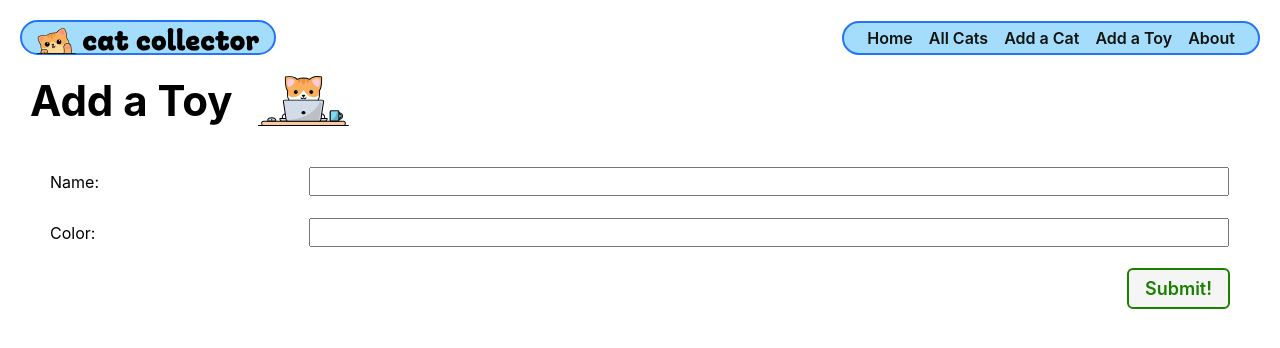
After one commit to JAlmonte295/django-cat-collector, a Django app: page /toys/create/ in a window 1280 px wide. The commit adds this page. Shown: the top 348 px of the page. Run offline with Django 5.2, Linux system fonts and the light colour scheme.

Commit message:
working on third model

```diff
--- a/catcollector/settings.py
+++ b/catcollector/settings.py
@@ -115,7 +115,7 @@ USE_TZ = True
 # Static files (CSS, JavaScript, Images)
 # https://docs.djangoproject.com/en/5.2/howto/static-files/
 
-STATIC_URL = 'static/'
+STATIC_URL = '/static/'
 
 # Default primary key field type
 # https://docs.djangoproject.com/en/5.2/ref/settings/#default-auto-field
--- a/main_app/admin.py
+++ b/main_app/admin.py
@@ -1,6 +1,8 @@
 from django.contrib import admin
-from .models import Cat, Feeding
-# Register your models here.
+from .models import Cat, Feeding, Toy
 
 admin.site.register(Cat)
 admin.site.register(Feeding)
+admin.site.register(Toy)
+
+# Register your models here.
--- a/main_app/models.py
+++ b/main_app/models.py
@@ -33,3 +33,16 @@ class Feeding(models.Model):
 
     def __str__(self):
         return f"{self.get_meal_display()} on {self.date}"
+
+    class Meta:
+        ordering = ['-date']
+
+class Toy(models.Model):
+    name = models.CharField(max_length=50)
+    color = models.CharField(max_length=20)
+
+    def __str__(self):
+        return self.name
+
+    def get_absolute_url(self):
+        return reverse('toy-detail', kwargs={'pk': self.id})
--- a/main_app/static/css/base.css
+++ b/main_app/static/css/base.css
@@ -55,6 +55,9 @@ header {
   width: 100%;
   background: var(--nav-bg-ff); /* rgba(104, 197, 248, .9) */
   border-bottom: var(--borders);
+  position: sticky;
+  top: 0;
+  z-index: 10;
 }
 
 nav {
@@ -80,7 +83,7 @@ nav a {
   text-decoration: none;
   color: var(--text-color);
   font-weight: 600;
-  font-size: 16px;
+  font-size: var(--font-reg);
 }
 
 nav a:hover {
@@ -111,6 +114,7 @@ nav li {
 }
 
 .btn {
+  display: inline-block;
   font-size: var(--font-l);
   padding: 8px 16px;
   border-radius: 6px;
@@ -168,10 +172,8 @@ nav li {
 
 @media only screen and (min-width: 768px) {
   header {
-    position: sticky;
     display: flex;
     flex-direction: row;
-    top: 0;
     align-items: center;
   }
 
--- a/main_app/templates/base.html
+++ b/main_app/templates/base.html
@@ -27,6 +27,7 @@
           <li><a href="/">Home</a></li>
           <li><a href="{% url 'cat-index' %}">All Cats</a></li>
           <li><a href="{% url 'cat-create' %}">Add a Cat</a></li>
+          <li><a href="{% url 'toy-create' %}">Add a Toy</a></li>
           <li><a href="{% url 'about' %}">About</a></li>
         </ul>
       </nav>
--- /dev/null
+++ b/main_app/templates/main_app/toy_form.html
@@ -0,0 +1,23 @@
+{% extends 'base.html' %}
+{% load static %}
+{% block head %}
+  <link rel="stylesheet" href="{% static 'css/form.css' %}" />
+{% endblock %}
+{% block content %}
+  <div class="page-header">
+    {% if object %}
+      <h1>Edit {{object.name}}</h1>
+    {% else %}
+      <h1>Add a Toy</h1>
+    {% endif %}
+    <img src="{% static 'images/nerd-cat.svg' %}" alt="A cat using a computer" />
+  </div>
+  <form action="" method="post" class="form-container" autocomplete="off">
+    {% csrf_token %}
+    <table>
+      {{ form.as_table }}
+    </table>
+    <button type="submit" class="btn submit">Submit!</button>
+  </form>
+
+{% endblock %}
--- a/main_app/urls.py
+++ b/main_app/urls.py
@@ -10,4 +10,7 @@ urlpatterns = [
     path('cats/create/', views.CatCreate.as_view(), name='cat-create'),
     path('cats/<int:pk>/update/', views.CatUpdate.as_view(), name='cat-update'),
     path('cats/<int:pk>/delete/', views.CatDelete.as_view(), name='cat-delete'),
+    path('cats/<int:cat_id>/add_feeding/', views.add_feeding, name='add_feeding'),
+    path('toys/create/', views.ToyCreate.as_view(), name='toy-create'),
+
 ]
--- a/main_app/views.py
+++ b/main_app/views.py
@@ -1,6 +1,8 @@
-from django.shortcuts import render
+from django.shortcuts import render, redirect
 from django.views.generic.edit import CreateView, UpdateView, DeleteView
-from .models import Cat
+from .models import Cat, Toy
+from .forms import FeedingForm
+
 
 # Create your views here.
 from django.http import HttpResponse
@@ -17,7 +19,24 @@ def cat_index(request):
 
 def cat_detail(request, cat_id):
     cat = Cat.objects.get(id=cat_id)
-    return render(request, 'cats/detail.html', {'cat': cat})
+    # instantiate FeedingForm to be rendered in the template
+    feeding_form = FeedingForm()
+    return render(request, 'cats/detail.html', {
+        # include the cat and feeding_form in the context
+        'cat': cat, 'feeding_form': feeding_form
+    })
+
+def add_feeding(request, cat_id):
+    # create a ModelForm instance using the data in request.POST
+    form = FeedingForm(request.POST)
+    # validate the form
+    if form.is_valid():
+        # don't save the form to the db until it
+        # has the cat_id assigned
+        new_feeding = form.save(commit=False)
+        new_feeding.cat_id = cat_id
+        new_feeding.save()
+    return redirect('cat-detail', cat_id=cat_id)
 
 class CatCreate(CreateView):
     model = Cat
@@ -30,3 +49,7 @@ class CatUpdate(UpdateView):
 class CatDelete(DeleteView):
     model = Cat
     success_url = '/cats/'
+
+class ToyCreate(CreateView):
+    model = Toy
+    fields = '__all__'
```
Also changed, not shown: main_app/forms.py (+9 -0 lines), main_app/templates/cats/detail.html (+15 -2 lines), main_app/migrations/0003_toy_alter_feeding_options_alter_feeding_date.py (added).
